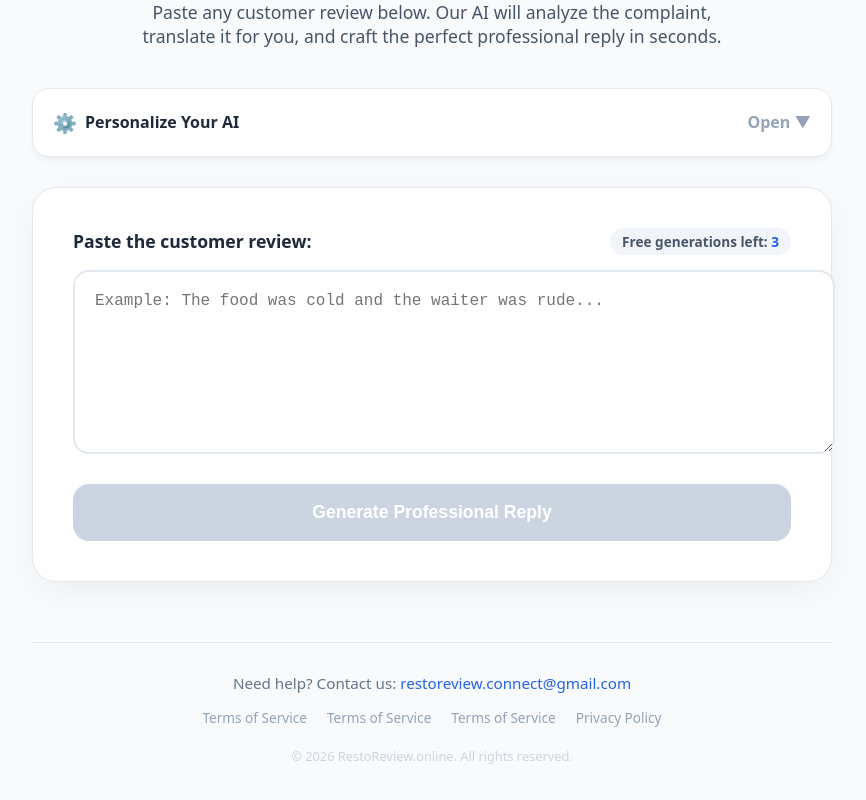
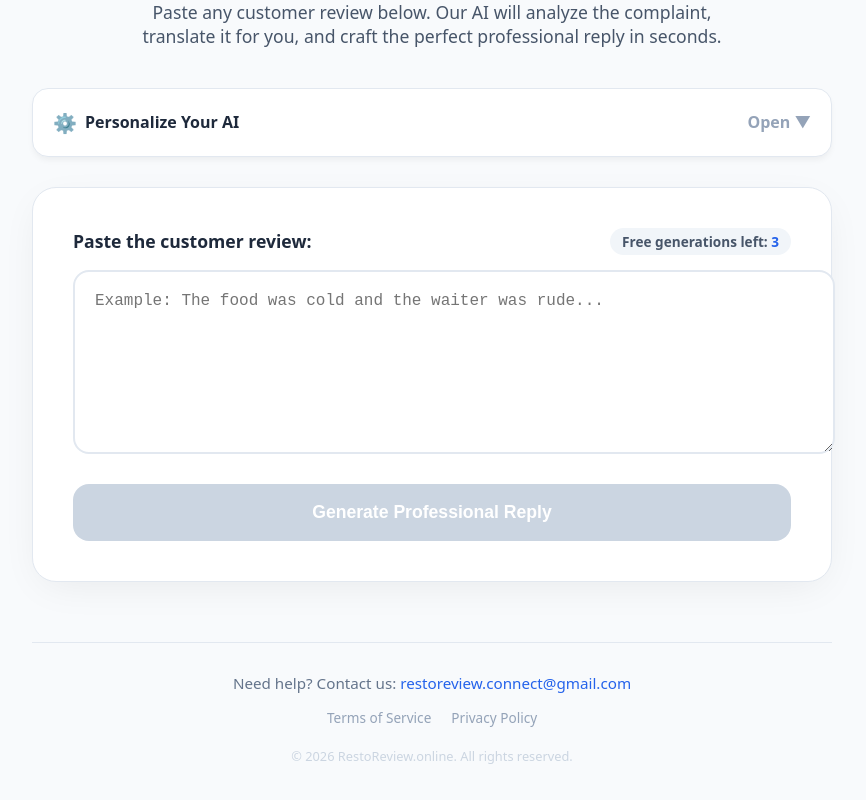
Before and after one commit to RestoReview/restoreview-app, a Next.js app: page / in a window 1280 px wide. Shown: the part 252-1052 px from the top of the page, without its empty margins (208-1074 px from the left). Built offline with nearby package versions, Linux system fonts and the light colour scheme.

Commit message:
Update page.tsx

```diff
--- a/app/page.tsx
+++ b/app/page.tsx
@@ -269,10 +269,8 @@
           </div>
           <div style={{ display: 'flex', justifyContent: 'center', gap: '20px', fontSize: '0.85rem', color: '#94a3b8' }}>
             <a href="/legal" style={{ color: '#94a3b8', textDecoration: 'none' }}>Terms of Service</a>
-<a href="/legal" style={{ color: '#94a3b8', textDecoration: 'none' }}>Terms of Service</a>
 
-            <a href="/legal" style={{ color: '#94a3b8', textDecoration: 'none' }}>Terms of Service</a>
-<a href="/legal" style={{ color: '#94a3b8', textDecoration: 'none' }}>Privacy Policy</a>
+            <a href="/legal" style={{ color: '#94a3b8', textDecoration: 'none' }}>Privacy Policy</a>
 
           </div>
           <div style={{ marginTop: '20px', fontSize: '0.8rem', color: '#cbd5e1' }}>
```
